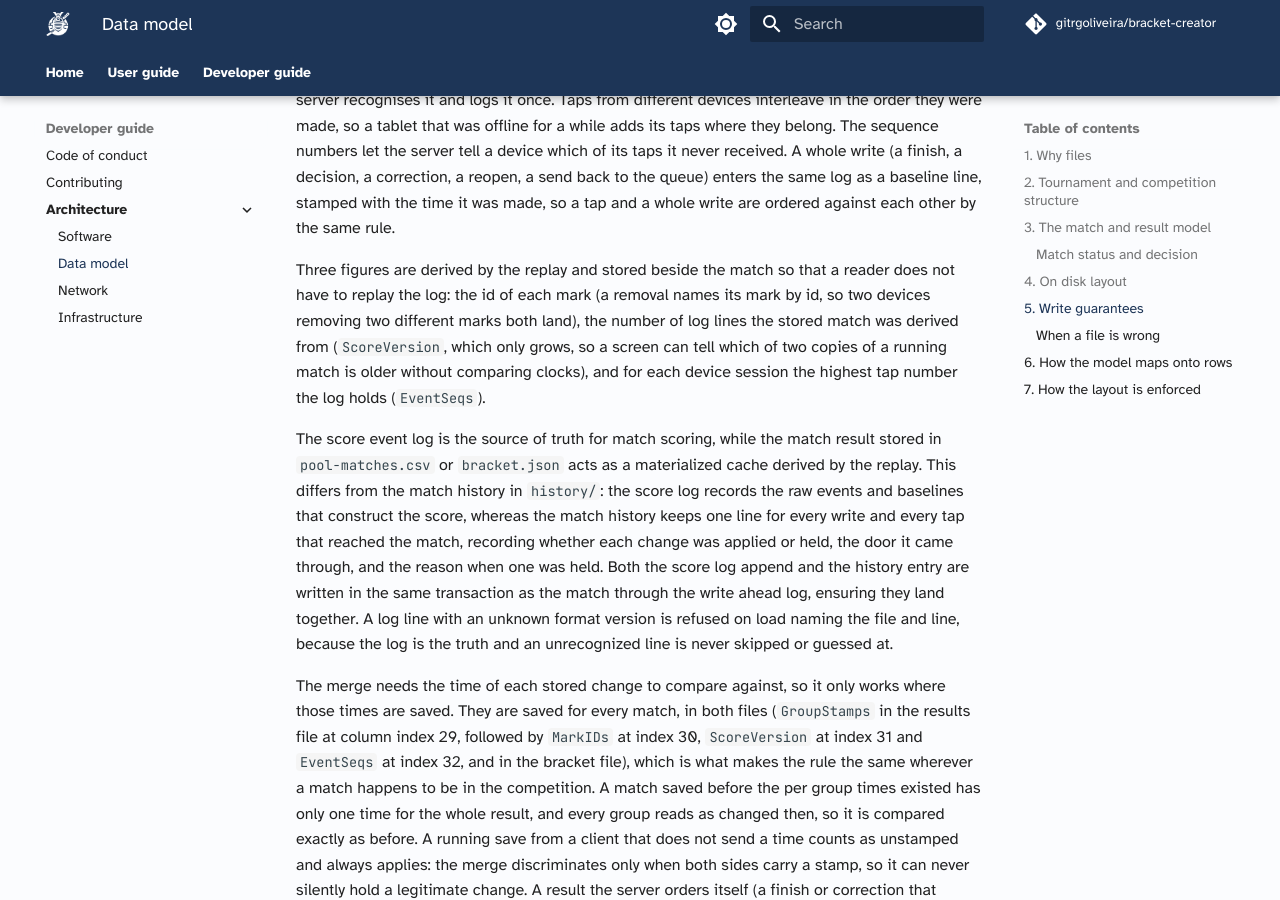
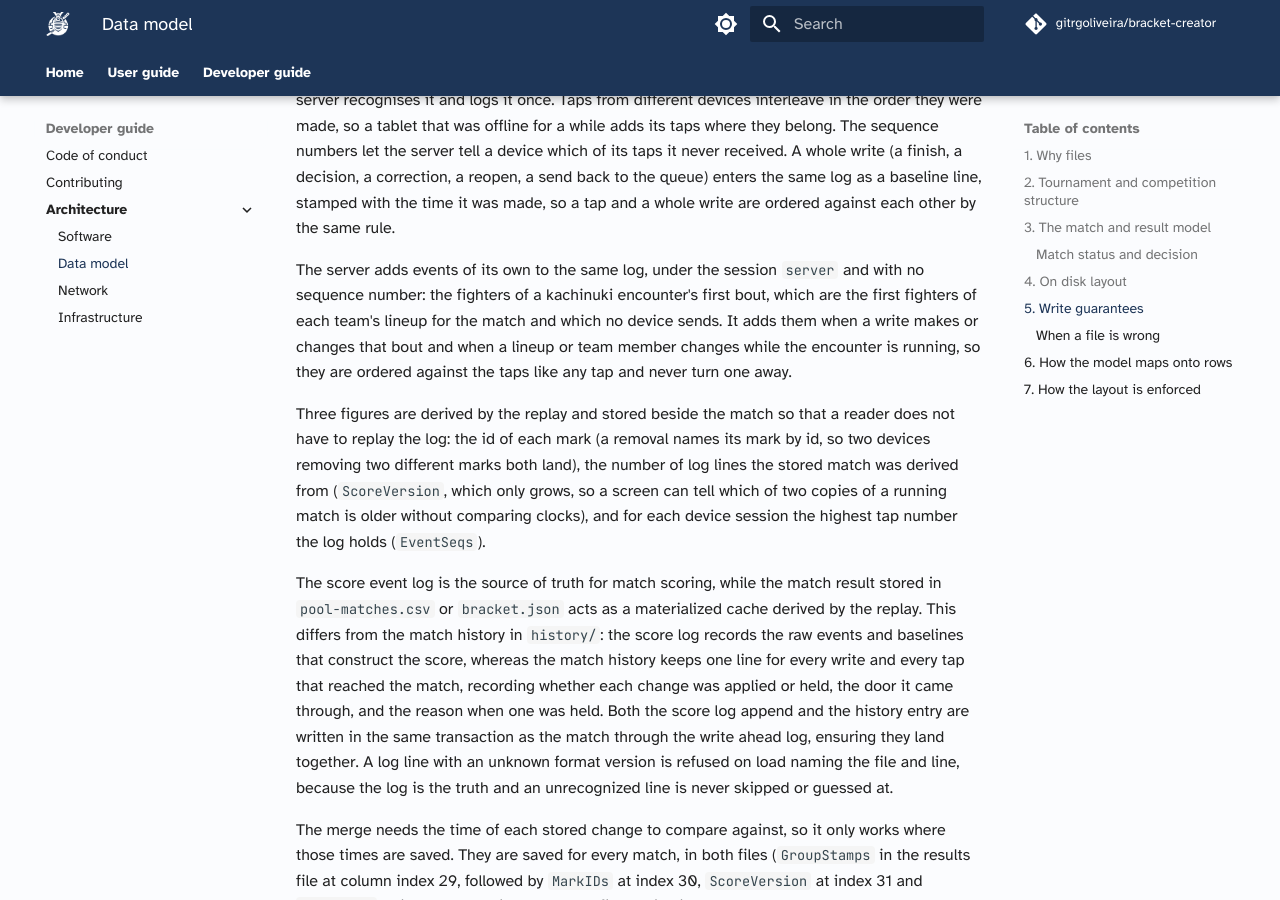
Before and after one commit to gitrgoliveira/bracket-creator, an MkDocs documentation site: the page built from docs/architecture/data-model.md, in a window 1280 px wide and 900 px high, scrolled down 12101 px. Built offline with MkDocs 1.6.1 and Material for MkDocs 9.7.7, drawn with Linux system fonts in a browser that asks for light colours; comment, search, counter and statistics services are not loaded.

Commit message:
docs(bc-evts): stage 6, the data model names the server's own score events
Co-Authored-By: Claude Opus 5.5 <noreply@anthropic.com>

```diff
--- a/docs/architecture/data-model.md
+++ b/docs/architecture/data-model.md
@@ -718,6 +718,12 @@ never received. A whole write (a finish, a decision, a correction, a reopen, a s
 queue) enters the same log as a baseline line, stamped with the time it was made, so a tap and a
 whole write are ordered against each other by the same rule.
 
+The server adds events of its own to the same log, under the session `server` and with no
+sequence number: the fighters of a kachinuki encounter's first bout, which are the first fighters
+of each team's lineup for the match and which no device sends. It adds them when a write makes
+or changes that bout and when a lineup or team member changes while the encounter is running, so
+they are ordered against the taps like any tap and never turn one away.
+
 Three figures are derived by the replay and stored beside the match so that a reader does not
 have to replay the log: the id of each mark (a removal names its mark by id, so two devices
 removing two different marks both land), the number of log lines the stored match was derived
```
